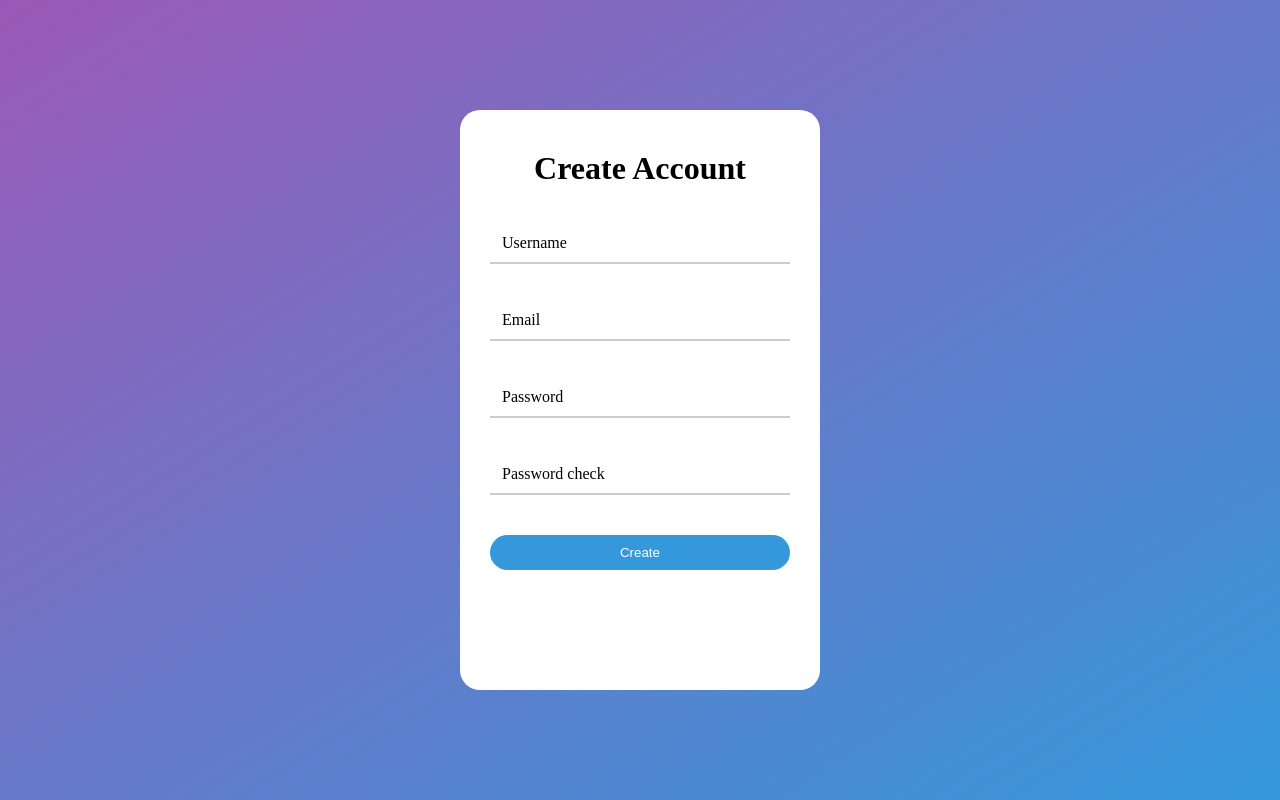
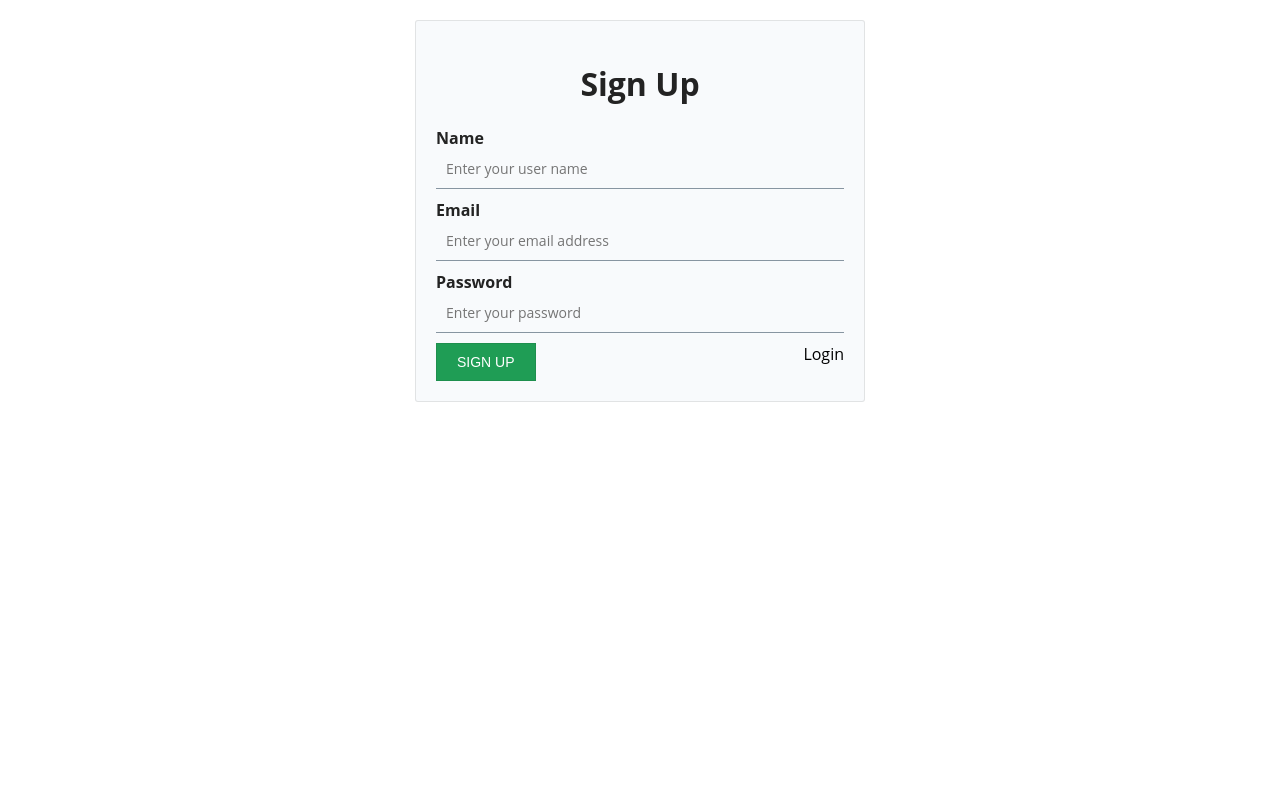
Before and after one commit to QuangHuy112001/DeTai7, a PHP site: page /DeTai7/CreateAcc.php in a window 1280 px wide. Run offline with PHP 8.4, Linux system fonts and the light colour scheme.

Commit message:
sửa bài

```diff
--- a/CreateAcc.php
+++ b/CreateAcc.php
@@ -1,5 +1,17 @@
+<?php
+require 'includes/init.php';
+// IF USER MAKING SIGNUP REQUEST
+if (isset($_POST['username']) && isset($_POST['email']) && isset($_POST['password'])) {
+    $result = $user_obj->singUpUser($_POST['username'], $_POST['email'], $_POST['password']);
+}
+// IF USER ALREADY LOGGED IN
+if (isset($_SESSION['user'])) {
+    header('Location: Home-user.php');
+}
+?>
 <!DOCTYPE html>
 <html lang="en">
+
 <head>
     <meta charset="UTF-8">
     <meta http-equiv="X-UA-Compatible" content="IE=edge">
@@ -7,49 +19,30 @@
     <link rel="stylesheet" href="css/Login.css">
     <title>Form-Create Account</title>
 </head>
+
 <body>
-    <div class="container">
-        <form class="form-login">
-            <h1>Create Account</h1>
-            <div class="form-text">
-                <label>Username</label>
-                <input type="text">
-            </div>
+    <div class="main_container login_signup_container">
+        <h1>Sign Up</h1>
+        <form action="" method="POST" novalidate>
+            <label for="username">Name</label>
+            <input type="text" id="username" name="username" spellcheck="false" placeholder="Enter your user name" required>
+            <label for="email">Email</label>
+            <input type="email" id="email" name="email" spellcheck="false" placeholder="Enter your email address" required>
+            <label for="password">Password</label>
+            <input type="password" id="password" name="password" placeholder="Enter your password" required>
+            <input type="submit" value="Sign Up">
+            <a href="Login.php" class="form_link">Login</a>
+        </form>
+        <div>
+            <?php
+            if (isset($result['errorMessage'])) {
+                echo '<p class="errorMsg">' . $result['errorMessage'] . '</p>';
+            }
+            if (isset($result['successMessage'])) {
+                echo '<p class="successMsg">' . $result['successMessage'] . '</p>';
+            }
+            ?>
+        </div>
+</body>
 
-            <div class="form-text">
-                <label>Email</label>
-                <input type="Email">
-            </div>
-
-            <div class="form-text">
-                <label>Password</label>
-                <input type="Password">
-            </div>
-
-            <div class="form-text">
-                <label>Password check</label>
-                <input type="Password check">
-            </div>
-
-            <button>Create</button>
-
-
-        </form>
-    </div>
-
-    <script>
-        const formLogin = document.querySelectorAll('.form-text input')
-        const formLabel = document.querySelectorAll('.form-text label')
-        for(let i=0;i<4;i++){
-            formLogin[i].addEventListener("mouseover",function(){
-                formLabel[i].classList.add("focus")
-            })
-            formLogin[i].addEventListener("mouseout",function(){
-                formLabel[i].classList.remove("focus")
-            })
-
-        }
-    </script>
-
-</body>
 </html>
--- a/Index.php
+++ b/Index.php
@@ -12,8 +12,7 @@
                         <ul class="navbar-nav ms-auto mb-2 mb-1g-0">
                             <nav class="navbar navbar-light ">
                                 <form class="container-fluid justify-content-start">
-                                    <button class="btn btn-outline-success me-2" type="button" href="#"><a href="Login.php" style="text-decoration: none; color:seagreen;">Login</a></button>
-                                    <button class="btn btn-outline-success me-2" type="button" href="#"><a href="CreateAcc.php" style="text-decoration: none; color:seagreen;">Create Account</a></button>
+                                    <button class="btn btn-outline-success me-2" type="button" href="#"><a href="CreateAcc.php" style="text-decoration: none; color:seagreen;">Create Your Blog</a></button>
                                     <button class="btn me-2" type="button" href="#"><a href="admin/admin-login.php" style="text-decoration: none; color:grey;">Admin</a></button>
                                 </form>
                             </nav>
--- a/css/Login.css
+++ b/css/Login.css
@@ -1,4 +1,4 @@
-:root{
+/* :root{
     --bg1 : #9b59b6;
     --bg2 :#3498db;
     --text : #26ade4;
@@ -7,8 +7,8 @@
     margin:0;
     padding:0;
     outline: none;
-}
-a{
+} */
+/* a{
     text-decoration: none;
 }
 .container{
@@ -27,8 +27,8 @@ a{
     border-radius: 20px;
     padding: 40px 30px;
 
-}
-.form-login h1{
+} */
+/* .form-login h1{
     margin-bottom: 40px;
 }
 .form-login button{
@@ -63,4 +63,96 @@ a{
 }
 .form-text label.focus{
     transform: translateY(-45px);
+} */
+*{
+    box-sizing: border-box;
+    -webkit-box-sizing: border-box;
 }
+body{
+    padding: 20px;
+    margin: 0;
+    font-family: 'Open Sans', sans-serif;
+    background-color: #FFF;
+}
+a{
+    color: inherit;
+    text-decoration: none;
+    outline: none;
+}
+h1{
+    text-align: center;
+    color: #232323;
+}
+.main_container{
+    max-width: 450px;
+    margin: 0 auto;
+    background-color: #F8FAFC;
+    padding: 20px;
+    border: 1px solid rgba(23,23,23, .1);
+    border-radius: 3px;
+}
+.login_signup_container input[type='text'],
+.login_signup_container input[type='email'],
+.login_signup_container input[type='password']{
+    width: 100%;
+    padding: 10px;
+    border: 0;
+    border-bottom: 1px solid #8795A1;
+    outline: none;
+    margin-bottom: 10px;
+    font-size: 14px;
+    background: none;
+    color: #232323;
+    font-family: 'Open Sans', sans-serif;
+}
+.login_signup_container input[type='text']:focus,
+.login_signup_container input[type='email']:focus,
+.login_signup_container input[type='password']:focus{
+    border-color: #606F7B;
+
+}
+.login_signup_container label{
+    font-weight: bold;
+    color: #232323;
+}
+.login_signup_container input[type='submit']{
+    color: #ffffff;
+    padding: 10px 20px;
+    font-size: 14px;
+    text-transform: uppercase;
+    cursor: pointer;
+    border: 1px solid rgba(23,23,23, .1);
+    outline: none;
+    background-color: #1F9D55;
+
+}
+.form_link{
+    float: right;
+    font-size: 16px;
+}
+.site_link,.login_signup_container p{
+    font-size: 14px;
+    text-align: center;
+    color: #3D4852;
+    text-transform: uppercase;
+    letter-spacing: 3px;
+}
+.site_link:hover,.form_link:hover,.login_signup_container p a:hover{
+    text-decoration: underline;
+    color: #1F9D55;
+}
+
+.login_signup_container .errorMsg{
+    border: 2px solid #CC1F1A;
+    color: #CC1F1A;
+    letter-spacing: normal;
+    font-size: 16px;
+    padding: 10px;
+}
+.login_signup_container .successMsg{
+    border: 2px solid #1F9D55;
+    color: #1F9D55;
+    letter-spacing: normal;
+    font-size: 16px;
+    padding: 10px;
+}
--- /dev/null
+++ b/includes/classes/database.php
@@ -0,0 +1,21 @@
+<?php
+ class Database
+ {
+     public function dbConnection(){
+         $db_host = "localhost";
+         $db_name = "db_detai7";
+         $db_username = "root";
+         $db_password = "";
+
+         $dsn_db = 'mysql:host='.$db_host.';dbname='.$db_name.';charset=utf8mb4';
+         try{
+            $site_db = new PDO($dsn_db, $db_username, $db_password);
+            $site_db->setAttribute(PDO::ATTR_ERRMODE, PDO::ERRMODE_EXCEPTION);
+            return $site_db;
+
+         }catch (PDOException $e){
+            echo $e->getMessage();
+            exit;
+         }
+     }
+ }
--- /dev/null
+++ b/includes/classes/friend.php
@@ -0,0 +1,230 @@
+<?php
+class Friend{
+
+    protected $db;
+
+    public function __construct($db_connection){
+        $this->db = $db_connection;
+    }
+
+    // CHECK IF ALREADY FRIENDS
+    public function is_already_friends($my_id, $user_id){
+        try{
+            $sql = "SELECT * FROM `friends` WHERE (user_one = :my_id AND user_two = :frnd_id) OR (user_one = :frnd_id AND user_two = :my_id)";
+
+            $stmt = $this->db->prepare($sql);
+            $stmt->bindValue(':my_id',$my_id, PDO::PARAM_INT);
+            $stmt->bindValue(':frnd_id', $user_id, PDO::PARAM_INT);
+            $stmt->execute();
+
+            if($stmt->rowCount() === 1){
+                return true;
+            }
+            else{
+                return false;
+            }
+        }
+        catch (PDOException $e) {
+            die($e->getMessage());
+        }
+
+    }
+
+    //  IF I AM THE REQUEST SENDER
+    public function am_i_the_req_sender($my_id, $user_id){
+        try{
+            $sql = "SELECT * FROM `friend_request` WHERE sender = ? AND receiver = ?";
+            $stmt = $this->db->prepare($sql);
+            $stmt->execute([$my_id, $user_id]);
+
+            if($stmt->rowCount() === 1){
+                return true;
+            }
+            else{
+                return false;
+            }
+        }
+        catch (PDOException $e) {
+            die($e->getMessage());
+        }
+    }
+
+    //  IF I AM THE RECEIVER
+    public function am_i_the_req_receiver($my_id, $user_id){
+
+        try{
+            $sql = "SELECT * FROM `friend_request` WHERE sender = ? AND receiver = ?";
+            $stmt = $this->db->prepare($sql);
+            $stmt->execute([$user_id, $my_id]);
+
+            if($stmt->rowCount() === 1){
+                return true;
+            }
+            else{
+                return false;
+            }
+        }
+        catch (PDOException $e) {
+            die($e->getMessage());
+        }
+    }
+
+    // CHECK IF REQUEST HAS ALREADY BEEN SENT
+    public function is_request_already_sent($my_id, $user_id){
+
+        try{
+            $sql = "SELECT * FROM `friend_request` WHERE (sender = :my_id AND receiver = :frnd_id) OR (sender = :frnd_id AND receiver = :my_id)";
+
+            $stmt = $this->db->prepare($sql);
+            $stmt->bindValue(':my_id',$my_id, PDO::PARAM_INT);
+            $stmt->bindValue(':frnd_id', $user_id, PDO::PARAM_INT);
+            $stmt->execute();
+
+            if($stmt->rowCount() === 1){
+                return true;
+            }
+            else{
+                return false;
+            }
+        }
+        catch (PDOException $e) {
+            die($e->getMessage());
+        }
+
+    }
+
+    // MAKE PENDING FRIENDS (SEND FRIEND REQUEST)
+    public function make_pending_friends($my_id, $user_id){
+
+        try{
+            $sql = "INSERT INTO `friend_request`(sender, receiver) VALUES(?,?)";
+            $stmt = $this->db->prepare($sql);
+            $stmt->execute([$my_id, $user_id]);
+            header('Location: user_profile.php?id='.$user_id);
+            exit;
+        }
+        catch (PDOException $e) {
+            die($e->getMessage());
+        }
+    }
+
+    // CANCEL FRIEND REQUEST
+    public function cancel_or_ignore_friend_request($my_id, $user_id){
+
+        try{
+            $sql = "DELETE FROM `friend_request` WHERE (sender = :my_id AND receiver = :frnd_id) OR (sender = :frnd_id AND receiver = :my_id)";
+
+            $stmt = $this->db->prepare($sql);
+            $stmt->bindValue(':my_id',$my_id, PDO::PARAM_INT);
+            $stmt->bindValue(':frnd_id', $user_id, PDO::PARAM_INT);
+            $stmt->execute();
+            header('Location: user_profile.php?id='.$user_id);
+            exit;
+        }
+        catch (PDOException $e) {
+            die($e->getMessage());
+        }
+
+    }
+
+    // MAKE FRIENDS
+    public function make_friends($my_id, $user_id){
+
+        try{
+
+            $delete_pending_friends = "DELETE FROM `friend_request` WHERE (sender = :my_id AND receiver = :frnd_id) OR (sender = :frnd_id AND receiver = :my_id)";
+            $delete_stmt = $this->db->prepare($delete_pending_friends);
+            $delete_stmt->bindValue(':my_id',$my_id, PDO::PARAM_INT);
+            $delete_stmt->bindValue(':frnd_id', $user_id, PDO::PARAM_INT);
+            $delete_stmt->execute();
+            if($delete_stmt->execute()){
+
+                $sql = "INSERT INTO `friends`(user_one, user_two) VALUES(?, ?)";
+                $stmt = $this->db->prepare($sql);
+                $stmt->execute([$my_id, $user_id]);
+                header('Location: user_profile.php?id='.$user_id);
+                exit;
+
+            }
+        }
+        catch (PDOException $e) {
+            die($e->getMessage());
+        }
+
+    }
+    // DELETE FRIENDS
+    public function delete_friends($my_id, $user_id){
+        try{
+            $delete_friends = "DELETE FROM `friends` WHERE (user_one = :my_id AND user_two = :frnd_id) OR (user_one = :frnd_id AND user_two = :my_id)";
+            $delete_stmt = $this->db->prepare($delete_friends);
+            $delete_stmt->bindValue(':my_id',$my_id, PDO::PARAM_INT);
+            $delete_stmt->bindValue(':frnd_id', $user_id, PDO::PARAM_INT);
+            $delete_stmt->execute();
+            header('Location: user_profile.php?id='.$user_id);
+            exit;
+        }
+        catch (PDOException $e) {
+            die($e->getMessage());
+        }
+    }
+
+    // REQUEST NOTIFICATIONS
+    public function request_notification($my_id, $send_data){
+        try{
+            $sql = "SELECT sender, username, user_image FROM `friend_request` JOIN tbl_user ON friend_request.sender = tbl_user.id WHERE receiver = ?";
+
+            $stmt = $this->db->prepare($sql);
+            $stmt->execute([$my_id]);
+            if($send_data){
+                return $stmt->fetchAll(PDO::FETCH_OBJ);
+            }
+            else{
+                return $stmt->rowCount();
+            }
+
+        }
+        catch (PDOException $e) {
+            die($e->getMessage());
+        }
+
+    }
+
+
+    public function get_all_friends($my_id, $send_data){
+        try{
+            $sql = "SELECT * FROM `friends` WHERE user_one = :my_id OR user_two = :my_id";
+            $stmt = $this->db->prepare($sql);
+            $stmt->bindValue(':my_id',$my_id, PDO::PARAM_INT);
+            $stmt->execute();
+
+                if($send_data){
+
+                    $return_data = [];
+                    $all_users = $stmt->fetchAll(PDO::FETCH_OBJ);
+
+                    foreach($all_users as $row){
+                        if($row->user_one == $my_id){
+                            $get_user = "SELECT id, username, user_image FROM `tbl_user` WHERE id = ?";
+                            $get_user_stmt = $this->db->prepare($get_user);
+                            $get_user_stmt->execute([$row->user_two]);
+                            array_push($return_data, $get_user_stmt->fetch(PDO::FETCH_OBJ));
+                        }else{
+                            $get_user = "SELECT id, username, user_image FROM `tbl_user` WHERE id = ?";
+                            $get_user_stmt = $this->db->prepare($get_user);
+                            $get_user_stmt->execute([$row->user_one]);
+                            array_push($return_data, $get_user_stmt->fetch(PDO::FETCH_OBJ));
+                        }
+                    }
+
+                    return $return_data;
+
+                }
+                else{
+                    return $stmt->rowCount();
+                }
+        }
+        catch (PDOException $e) {
+            die($e->getMessage());
+        }
+    }
+}
--- /dev/null
+++ b/includes/classes/user.php
@@ -0,0 +1,129 @@
+<?php
+class User{
+    protected $db;
+    protected $user_name;
+    protected $user_email;
+    protected $user_pass;
+    protected $hash_pass;
+
+    function __construct($db_connection){
+        $this->db = $db_connection;
+    }
+
+    // SING UP USER
+    function singUpUser($username, $email, $password){
+        try{
+            $this->user_name = trim($username);
+            $this->user_email = trim($email);
+            $this->user_pass = trim($password);
+            if(!empty($this->user_name) && !empty($this->user_email) && !empty($this->user_pass)){
+
+                if (filter_var($this->user_email, FILTER_VALIDATE_EMAIL)) {
+                    $check_email = $this->db->prepare("SELECT * FROM `tbl_user` WHERE user_email = ?");
+                    $check_email->execute([$this->user_email]);
+
+                    if($check_email->rowCount() > 0){
+                        return ['errorMessage' => 'This Email Address is already registered. Please Try another.'];
+                    }
+                    else{
+
+                        $user_image = rand(1,12);
+
+                        $this->hash_pass = password_hash($this->user_pass, PASSWORD_DEFAULT);
+                        $sql = "INSERT INTO `tbl_user` (username, user_email, user_password, user_image) VALUES(:username, :user_email, :user_pass, :user_image)";
+
+                        $sign_up_stmt = $this->db->prepare($sql);
+                        //BIND VALUES
+                        $sign_up_stmt->bindValue(':username',htmlspecialchars($this->user_name), PDO::PARAM_STR);
+                        $sign_up_stmt->bindValue(':user_email',$this->user_email, PDO::PARAM_STR);
+                        $sign_up_stmt->bindValue(':user_pass',$this->hash_pass, PDO::PARAM_STR);
+                        // INSERTING RANDOM IMAGE NAME
+                        $sign_up_stmt->bindValue(':user_image',$user_image.'.png', PDO::PARAM_STR);
+                        $sign_up_stmt->execute();
+                        return ['successMessage' => 'You have signed up successfully.'];
+                    }
+                }
+                else{
+                    return ['errorMessage' => 'Invalid email address!'];
+                }
+            }
+            else{
+                return ['errorMessage' => 'Please fill in all the required fields.'];
+            }
+        }
+        catch (PDOException $e) {
+            die($e->getMessage());
+        }
+    }
+
+    // LOGIN USER
+    function loginUser($username, $password){
+
+        try{
+            $this->username = trim($username);
+            $this->user_pass = trim($password);
+
+            $find_username = $this->db->prepare("SELECT * FROM `tbl_user` WHERE username = ?");
+            $find_username->execute([$this->username]);
+
+            if($find_username->rowCount() === 1){
+                $row = $find_username->fetch(PDO::FETCH_ASSOC);
+
+                $match_pass = password_verify($this->user_pass, $row['user_password']);
+                if($match_pass){
+                    $_SESSION = [
+                        'user_id' => $row['user_id'],
+                        'username' => $row['username']
+                    ];
+                    header('Location: Home-user.php');
+                }
+                else{
+                    return ['errorMessage' => 'Invalid password'];
+                }
+
+            }
+            else{
+                return ['errorMessage' => 'Invalid username!'];
+            }
+
+        }
+        catch (PDOException $e) {
+            die($e->getMessage());
+        }
+
+    }
+
+    // FIND USER BY ID
+    function find_user_by_id($id){
+        try{
+            $find_user = $this->db->prepare("SELECT * FROM `tbl_user` WHERE id = ?");
+            $find_user->execute([$id]);
+            if($find_user->rowCount() === 1){
+                return $find_user->fetch(PDO::FETCH_OBJ);
+            }
+            else{
+                return false;
+            }
+        }
+        catch (PDOException $e) {
+            die($e->getMessage());
+        }
+    }
+
+    // FETCH ALL USERS WHERE ID IS NOT EQUAL TO MY ID
+    function all_users($id){
+        try{
+            $get_users = $this->db->prepare("SELECT id, username, user_image FROM `tbl_user` WHERE id != ?");
+            $get_users->execute([$id]);
+            if($get_users->rowCount() > 0){
+                return $get_users->fetchAll(PDO::FETCH_OBJ);
+            }
+            else{
+                return false;
+            }
+        }
+        catch (PDOException $e) {
+            die($e->getMessage());
+        }
+    }
+}
--- /dev/null
+++ b/includes/init.php
@@ -0,0 +1,16 @@
+<?php
+session_start();
+session_regenerate_id(true);
+
+require 'classes/database.php';
+require 'classes/user.php';
+require 'classes/friend.php';
+
+// DATABASE CONNECTIONS
+$db_obj = new Database();
+$db_connection = $db_obj->dbConnection();
+
+// USER OBJECT
+$user_obj = new User($db_connection);
+// FRIEND OBJECT
+$frnd_obj = new Friend($db_connection);
```
Also changed, not shown: Home-user.php (+20 -1 lines), Login.php (+32 -28 lines), logout.php (added, +22 -0 lines).
